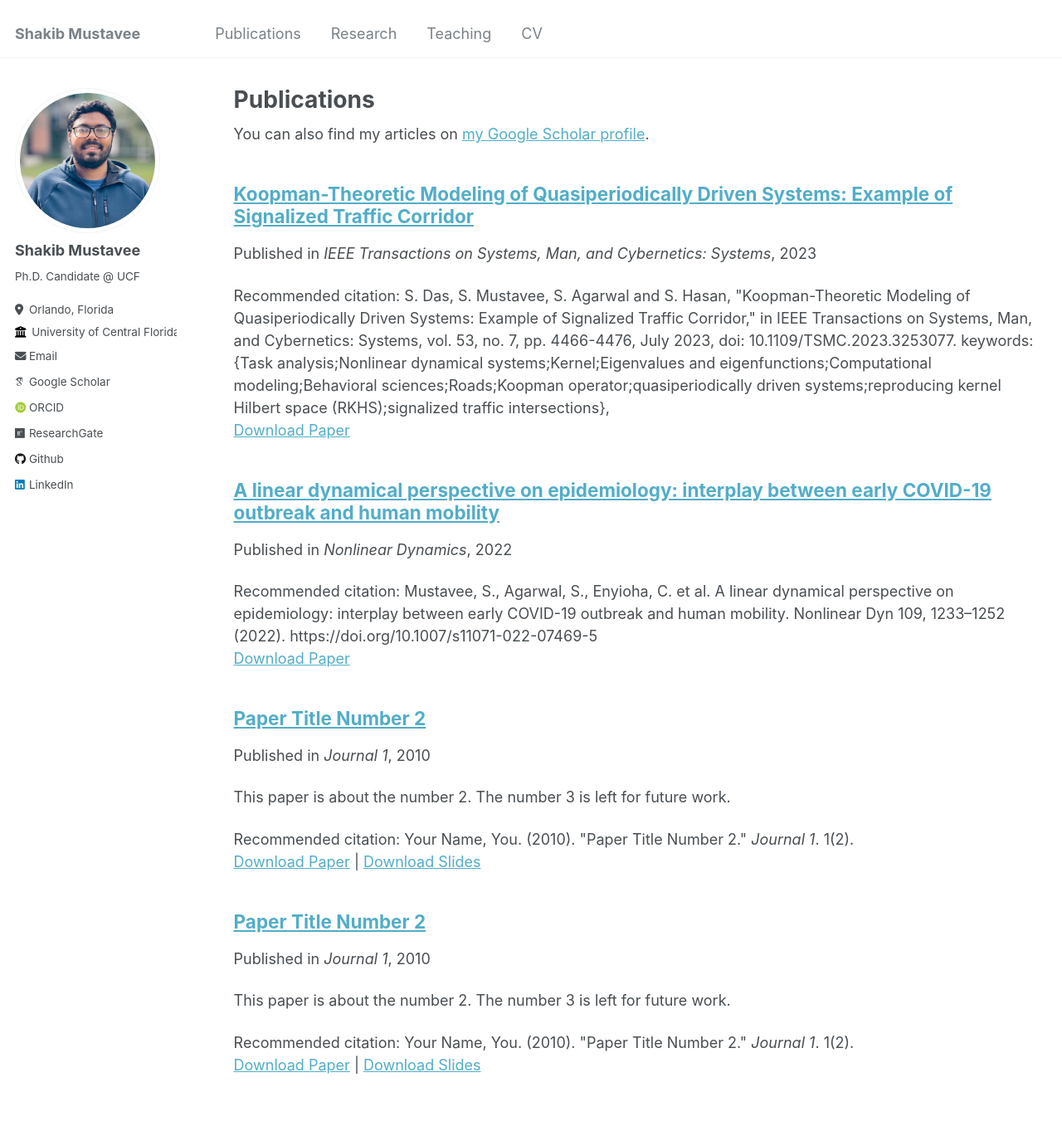
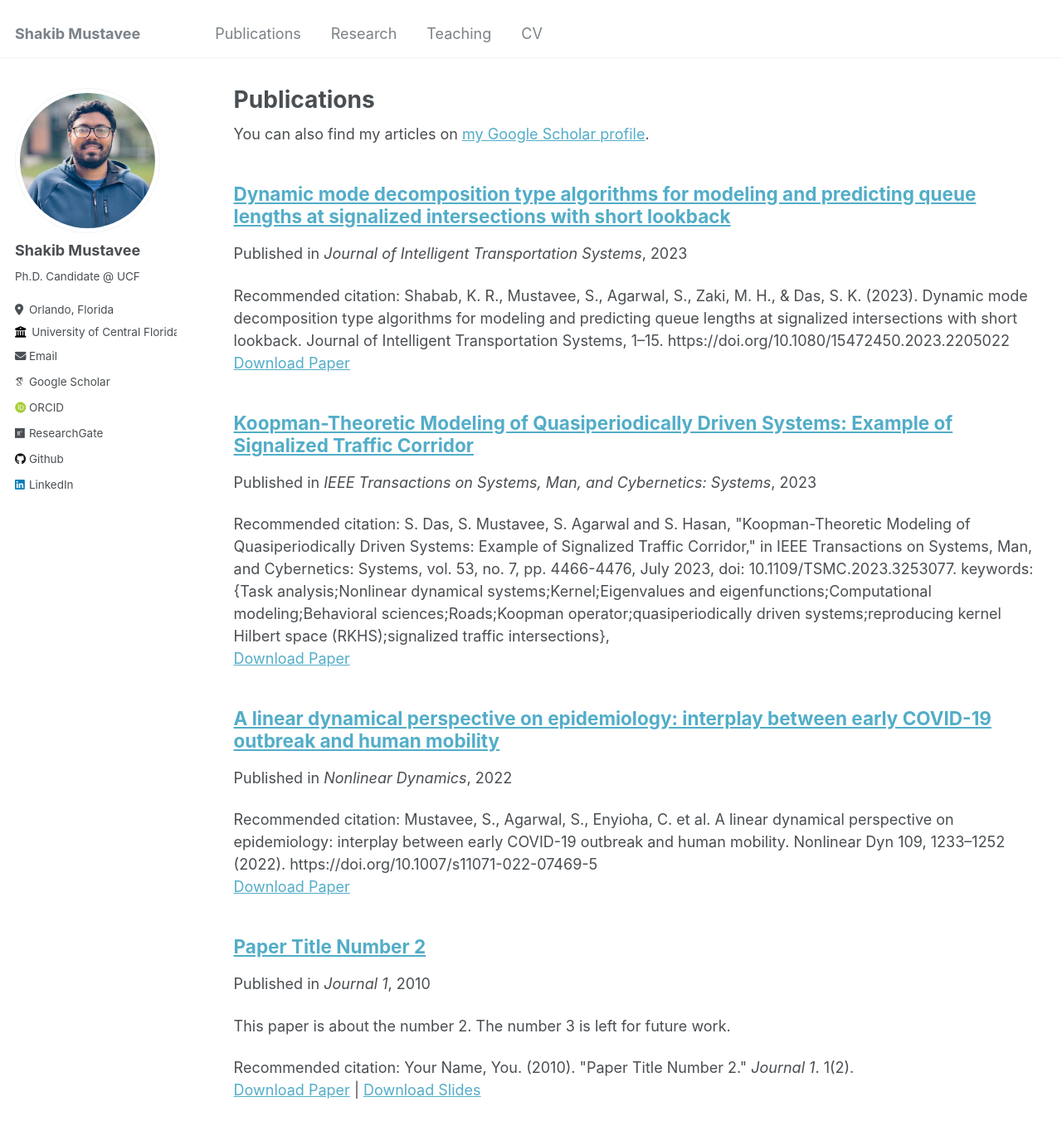
Before and after one commit to mustavee/mustavee.github.io, a Jekyll site: the page built from _pages/publications.md, in a window 1280 px wide and 1400 px high. Shown: the top 1363 px of the window at 83% size. Built offline with Jekyll 4.4.1, drawn with Linux system fonts in a browser that asks for light colours; some web fonts are replaced.

Commit message:
Update 2023_JITS_1.md

```diff
--- a/_publications/2023_JITS_1.md
+++ b/_publications/2023_JITS_1.md
@@ -1,11 +1,10 @@
 ---
-title: "Paper Title Number 2"
+title: "Dynamic mode decomposition type algorithms for modeling and predicting queue lengths at signalized intersections with short lookback"
 collection: publications
-permalink: /publication/2010-10-01-paper-title-number-2
-excerpt: 'This paper is about the number 2. The number 3 is left for future work.'
-date: 2010-10-01
-venue: 'Journal 1'
-slidesurl: 'http://academicpages.github.io/files/slides2.pdf'
-paperurl: 'http://academicpages.github.io/files/paper2.pdf'
-citation: 'Your Name, You. (2010). &quot;Paper Title Number 2.&quot; <i>Journal 1</i>. 1(2).'
+permalink: /publication/2023_JITS_1.md
+excerpt:
+date: 2023-04-17
+venue: 'Journal of Intelligent Transportation Systems'
+paperurl: 'https://www.tandfonline.com/doi/abs/10.1080/15472450.2023.2205022'
+citation: 'Shabab, K. R., Mustavee, S., Agarwal, S., Zaki, M. H., & Das, S. K. (2023). Dynamic mode decomposition type algorithms for modeling and predicting queue lengths at signalized intersections with short lookback. Journal of Intelligent Transportation Systems, 1–15. https://doi.org/10.1080/15472450.2023.2205022'
 ---
```
